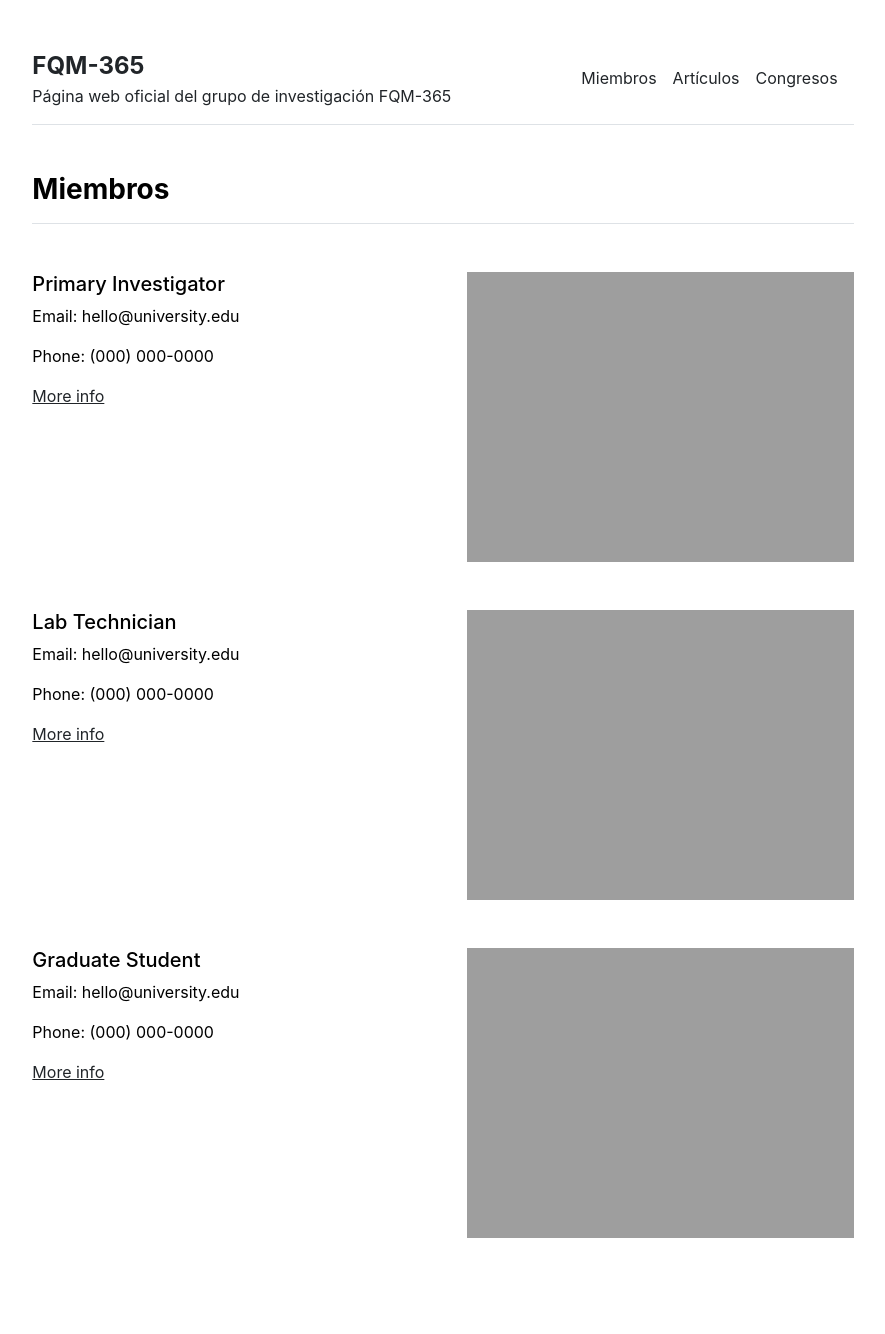
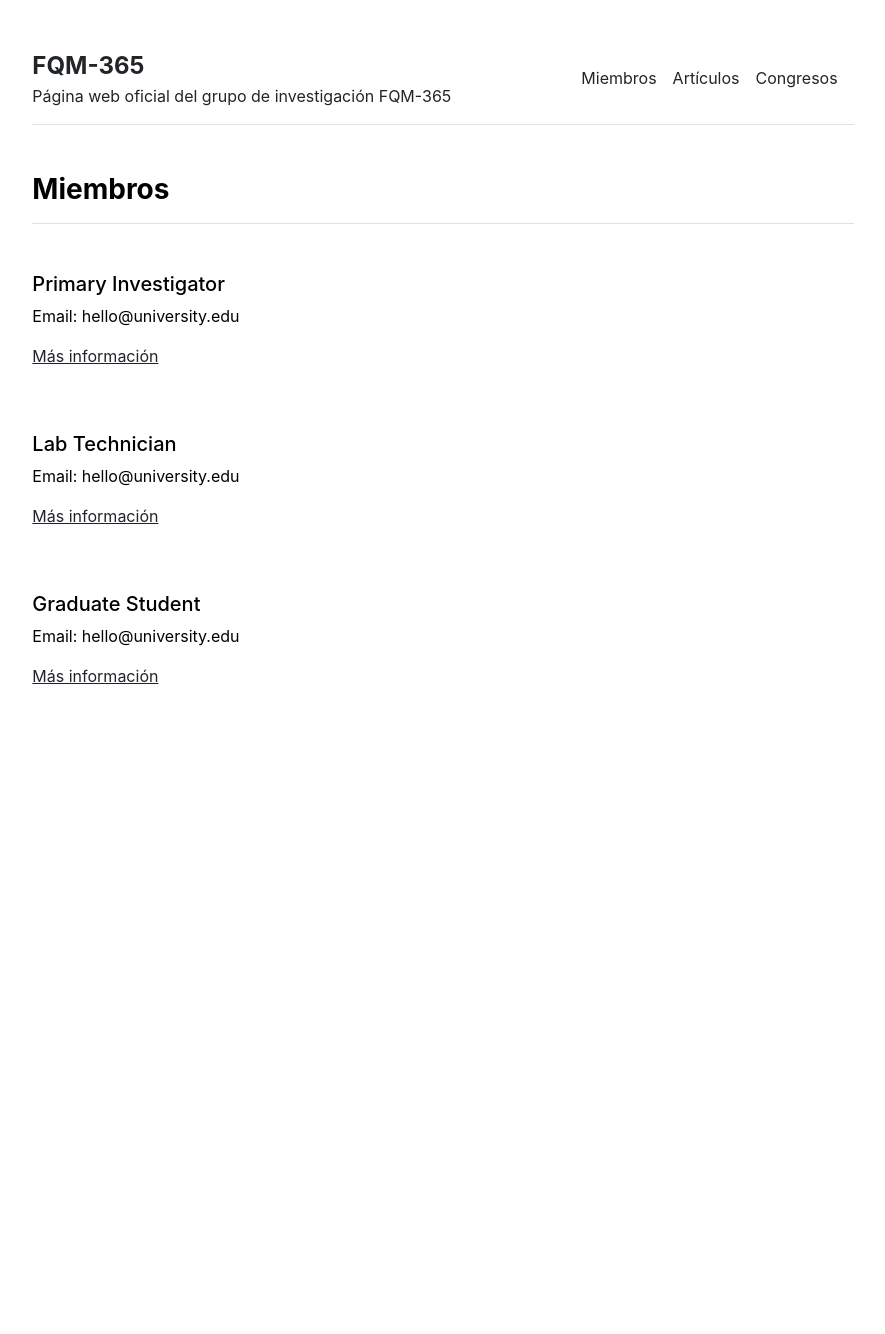
Before and after one commit to fqm365/fqm365.github.io, a Jekyll site: the page built from miembros.md, in a window 1280 px wide. Shown: the whole page, without its empty margins (197-1082 px from the left). Built offline with Jekyll 4.4.1, drawn with Linux system fonts in a browser that asks for light colours; after the commit the page ends 900 px from its top, so only the background shows below that.

```diff
--- a/_data/settings.yml
+++ b/_data/settings.yml
@@ -4,14 +4,14 @@ menu:
 - {name: 'Congresos', url: '/congresos'}
 
 people:
-- {name: 'Primary Investigator', title: 'Researcher', department: 'Physics & Astronomy', institution: 'Some University', institution_address: '1 Main Street, Canada', phone: '(000) 000-0000', email: 'hello@university.edu', office: 'Science Building 505', image: 'assets/img/primary-investigator.jpg', url: 'primary-investigator'}
+- {name: 'Primary Investigator', email: 'hello@university.edu', url: 'primary-investigator'}
 - {name: 'Lab Technician', title: 'Researcher', department: 'Physics & Astronomy', institution: 'Some University', institution_address: '1 Main Street, Canada', phone: '(000) 000-0000', email: 'hello@university.edu', office: 'Science Building 505', image: 'assets/img/lab-technician.jpg', url: 'lab-technician'}
 - {name: 'Graduate Student', title: 'Researcher', department: 'Physics & Astronomy', institution: 'Some University', institution_address: '1 Main Street, Canada', phone: '(000) 000-0000', email: 'hello@university.edu', office: 'Science Building 505', image: 'assets/img/graduate-student.jpg', url: 'graduate-student'}
 
 congresos:
-- {name: 'Vector Calculus', url: 'vector-calculus'}
+- {name: 'Vector Calculus'}
 - {name: 'Quantum Mechanics', url: 'quantum-mechanics'}
-- {name: 'Stellar Structures', url: 'stellar-structures'}
+- {name: 'Stellar Structures'}
 
 social:
 - {icon: 'github', link: 'https://github.com/LeNPaul'}
--- a/_layouts/congresos.html
+++ b/_layouts/congresos.html
@@ -8,7 +8,11 @@ layout: default
   <div>
     <h3 class="fw-bold border-bottom pb-3 mb-5">Congresos</h3>
     {% for course in site.data.settings.congresos %}
-      <p><a href="{{ site.github.url }}/congresos/{{ course.url}}">{{ course.name }}</a></p>
+    	{% if course.url %}
+      <p><a href="{{ site.github.url }}/congresos/{{ course.url }}">{{ course.name }}</a></p>
+      {% else %}
+      <p>{{ course.name }}</p>
+      {% endif %}
     {% endfor %}
   </div>
 </div>
--- a/_layouts/miembros.html
+++ b/_layouts/miembros.html
@@ -7,14 +7,10 @@ layout: default
 <h3 class="fw-bold border-bottom pb-3 mb-5">Miembros</h3>
 {% for person in site.data.settings.people %}
 <div class="row g-5 mb-5">
-  <div class="col-md-6">
+  <div class="col-md-12">
     <h5>{{ person.name }}</h5>
     <p>Email: {{ person.email }}</p>
-    <p>Phone: {{ person.phone }}</p>
-    <p><a href="{{ site.github.url }}/miembros/{{ person.url }}">More info</a></p>
-  </div>
-  <div class="col-md-6">
-    <img src="{{ site.github.url }}/{{ person.image }}" alt="Contact" width="100%">
+    <p><a href="{{ site.github.url }}/miembros/{{ person.url }}">Más información</a></p>
   </div>
 </div>
 {% endfor %}
```
Also changed, not shown: _layouts/people.html (deleted, +0 -20 lines).
